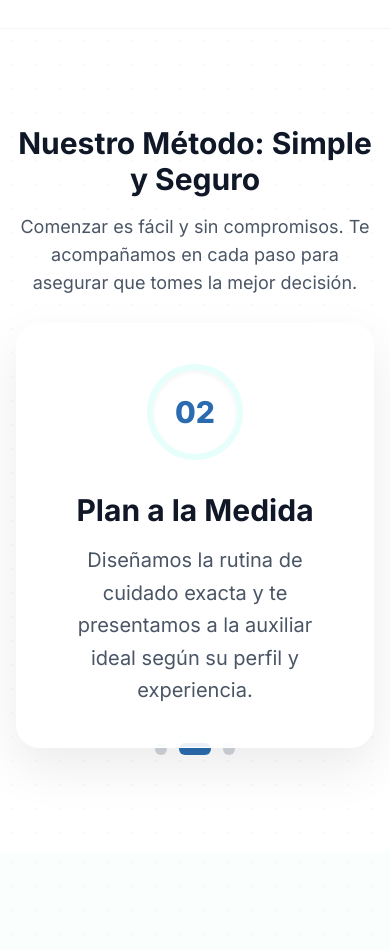
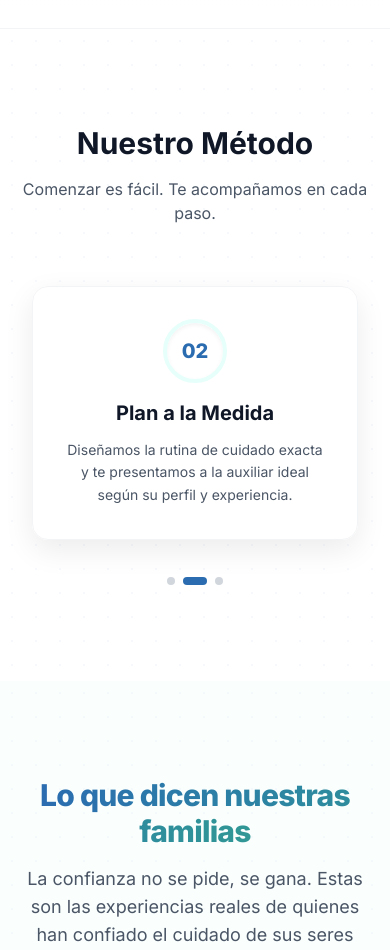
Before and after one commit to juanse9402/paginanonnas, a Next.js app: page / in a window 390 px wide. Shown: the part 4600-5550 px from the top of the page. Built offline with nearby package versions, Linux system fonts and the light colour scheme; no server answers.

Commit message:
UI: Reduce Method card size and add hover-to-slide interactions

```diff
--- a/src/components/Method.tsx
+++ b/src/components/Method.tsx
@@ -2,7 +2,6 @@
 
 import { useState, useEffect } from 'react';
 import { motion, AnimatePresence } from 'framer-motion';
-import { ChevronLeft, ChevronRight } from 'lucide-react';
 
 export default function Method() {
   const [current, setCurrent] = useState(0);
@@ -69,34 +68,27 @@ export default function Method() {
       <div className="absolute top-0 left-0 w-full h-full bg-dots-pattern opacity-40 pointer-events-none"></div>
 
       <div className="max-w-4xl mx-auto px-4 sm:px-6 lg:px-8 relative z-10">
-        <div className="text-center mb-16">
-          <h2 className="text-3xl md:text-4xl font-bold text-gray-900 mb-4">Nuestro Método: Simple y Seguro</h2>
-          <p className="text-lg text-gray-600 max-w-2xl mx-auto">
-            Comenzar es fácil y sin compromisos. Te acompañamos en cada paso para asegurar que tomes la mejor decisión.
+        <div className="text-center mb-12">
+          <h2 className="text-3xl font-bold text-gray-900 mb-4">Nuestro Método</h2>
+          <p className="text-gray-600 max-w-2xl mx-auto">
+            Comenzar es fácil. Te acompañamos en cada paso.
           </p>
         </div>
 
         <div
-          className="relative h-[350px] md:h-[300px] w-full flex items-center justify-center group"
+          className="relative h-[280px] w-full flex items-center justify-center group"
           onMouseEnter={() => setIsAutoPlaying(false)}
           onMouseLeave={() => setIsAutoPlaying(true)}
         >
-          {/* Botones de Navegación */}
-          <button
-            className="absolute left-0 md:-left-12 z-20 w-12 h-12 bg-white rounded-full shadow-lg flex items-center justify-center text-[var(--color-nonnas-blue)] hover:bg-gray-50 transition-colors border border-gray-100 opacity-0 group-hover:opacity-100"
-            onClick={() => paginate(-1)}
-            aria-label="Paso anterior"
-          >
-            <ChevronLeft size={24} />
-          </button>
-
-          <button
-            className="absolute right-0 md:-right-12 z-20 w-12 h-12 bg-white rounded-full shadow-lg flex items-center justify-center text-[var(--color-nonnas-blue)] hover:bg-gray-50 transition-colors border border-gray-100 opacity-0 group-hover:opacity-100"
-            onClick={() => paginate(1)}
-            aria-label="Siguiente paso"
-          >
-            <ChevronRight size={24} />
-          </button>
+          {/* Zonas de Hover para cambiar de tarjeta */}
+          <div
+            className="absolute left-0 top-0 w-1/3 h-full z-30 cursor-w-resize"
+            onMouseEnter={() => paginate(-1)}
+          />
+          <div
+            className="absolute right-0 top-0 w-1/3 h-full z-30 cursor-e-resize"
+            onMouseEnter={() => paginate(1)}
+          />
 
           <AnimatePresence initial={false} custom={direction}>
             <motion.div
@@ -110,25 +102,14 @@ export default function Method() {
                 x: { type: "spring", stiffness: 300, damping: 30 },
                 opacity: { duration: 0.2 }
               }}
-              drag="x"
-              dragConstraints={{ left: 0, right: 0 }}
-              dragElastic={1}
-              onDragEnd={(e, { offset, velocity }) => {
-                const swipe = swipePower(offset.x, velocity.x);
-                if (swipe < -swipeConfidenceThreshold) {
-                  paginate(1);
-                } else if (swipe > swipeConfidenceThreshold) {
-                  paginate(-1);
-                }
-              }}
-              className="absolute w-full max-w-2xl mx-auto cursor-grab active:cursor-grabbing"
+              className="absolute w-full max-w-md mx-auto"
             >
-              <div className="bg-white/80 backdrop-blur-2xl rounded-3xl p-10 md:p-14 shadow-[0_20px_50px_rgba(0,0,0,0.08)] border border-white flex flex-col items-center text-center">
-                <div className="w-24 h-24 rounded-full bg-white border-[6px] border-[var(--color-nonnas-mint-light)] flex items-center justify-center text-3xl font-extrabold text-[var(--color-nonnas-blue)] shadow-inner mb-8">
+              <div className="bg-white/90 backdrop-blur-xl rounded-2xl p-8 shadow-[0_10px_30px_rgba(0,0,0,0.08)] border border-gray-100 flex flex-col items-center text-center mx-4">
+                <div className="w-16 h-16 rounded-full bg-white border-4 border-[var(--color-nonnas-mint-light)] flex items-center justify-center text-xl font-extrabold text-[var(--color-nonnas-blue)] shadow-inner mb-4">
                   {steps[current].number}
                 </div>
-                <h3 className="text-3xl font-bold text-gray-900 mb-4">{steps[current].title}</h3>
-                <p className="text-xl text-gray-600 leading-relaxed max-w-lg">
+                <h3 className="text-xl font-bold text-gray-900 mb-3">{steps[current].title}</h3>
+                <p className="text-gray-600 leading-relaxed text-sm">
                   {steps[current].description}
                 </p>
               </div>
@@ -137,19 +118,19 @@ export default function Method() {
         </div>
 
         {/* Puntos de Paginación */}
-        <div className="flex justify-center gap-3 mt-8">
+        <div className="flex justify-center gap-2 mt-6">
           {steps.map((_, idx) => (
             <button
               key={idx}
-              onClick={() => {
+              onMouseEnter={() => {
                 setDirection(idx > current ? 1 : -1);
                 setCurrent(idx);
                 setIsAutoPlaying(false);
               }}
-              className={`w-3 h-3 rounded-full transition-all duration-300 ${
+              className={`h-2 rounded-full transition-all duration-300 ${
                 idx === current
-                  ? 'bg-[var(--color-nonnas-blue)] w-8'
-                  : 'bg-gray-300 hover:bg-gray-400'
+                  ? 'bg-[var(--color-nonnas-blue)] w-6'
+                  : 'bg-gray-300 w-2 hover:bg-gray-400'
               }`}
               aria-label={`Ir al paso ${idx + 1}`}
             />
```
